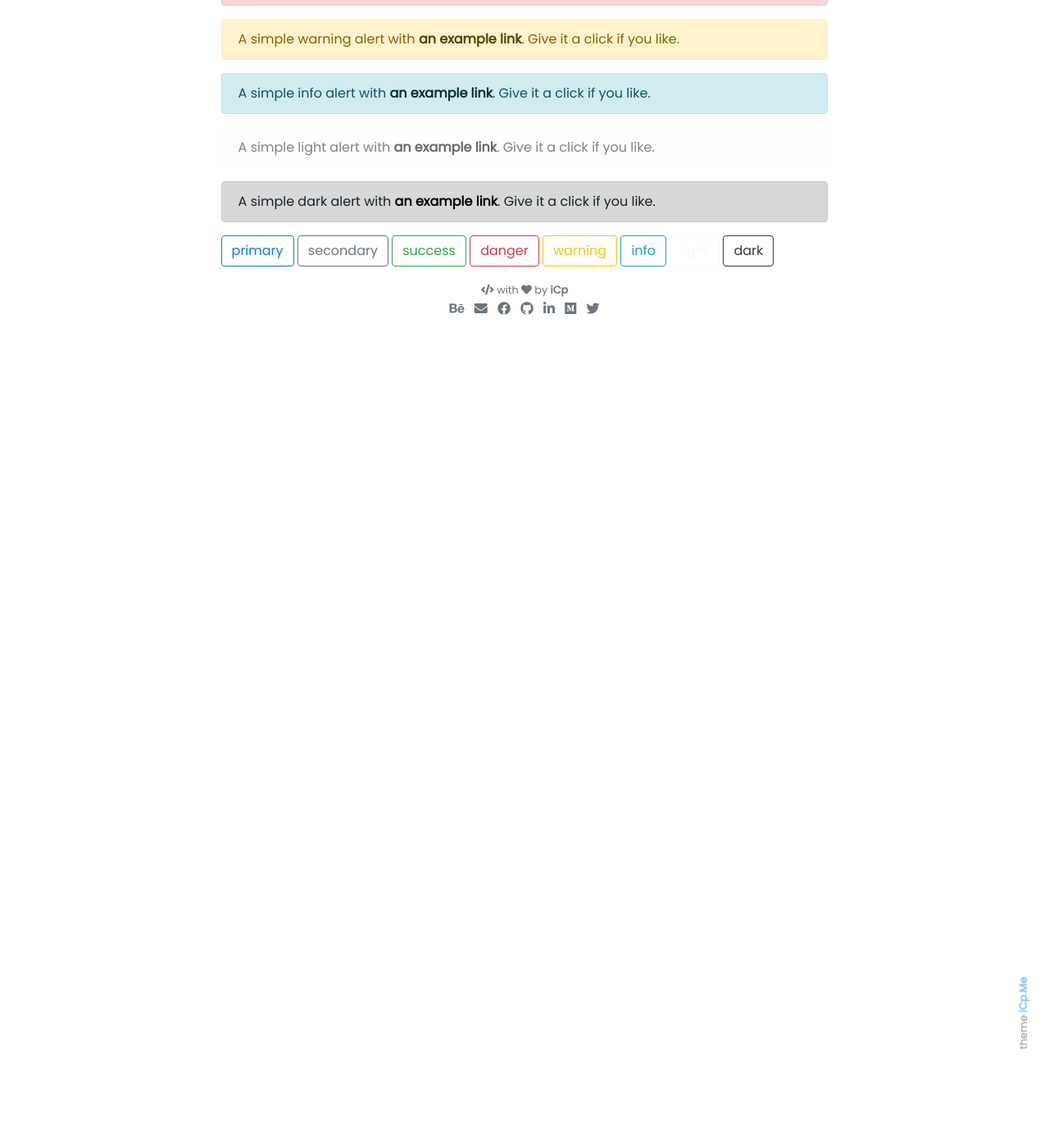
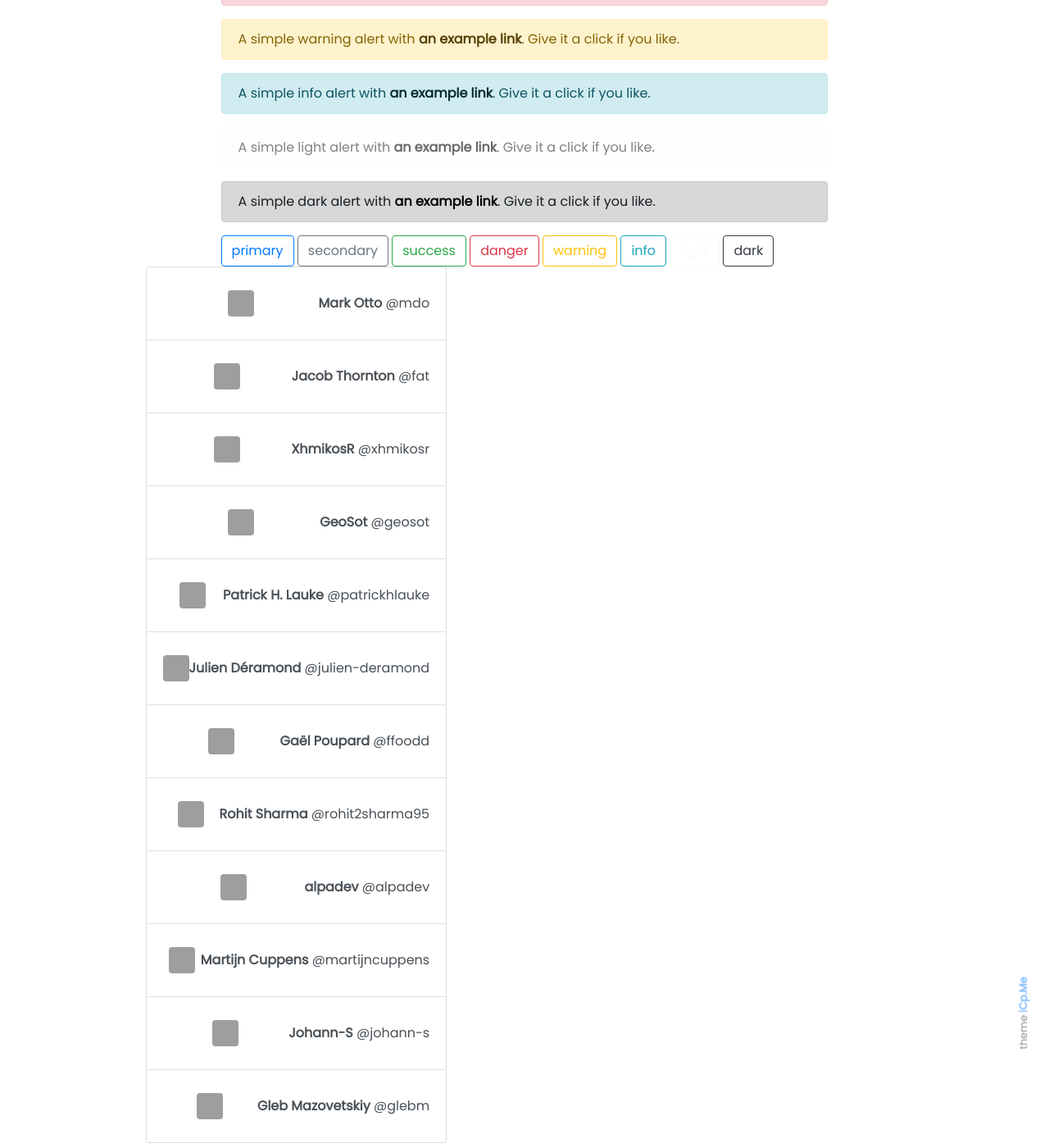
Before and after one commit to WorkSpacesPro/icp, a Jekyll site: the page built from pages/docs.md, in a window 1280 px wide and 1400 px high, scrolled down 2012 px. Shown: the whole window at 82% size. Built offline with Jekyll 4.4.1, drawn with Linux system fonts in a browser that asks for light colours; emoji names are drawn with the system emoji font; before the commit the page ends 2417 px from its top, so only the background shows below that; grey boxes are pictures that could not be loaded.

Commit message:
Update docs.md

```diff
--- a/pages/docs.md
+++ b/pages/docs.md
@@ -107,3 +107,90 @@ GitHub</a>
 <a class="btn btn-outline-light" href="#" role="button">light</a>
 <a class="btn btn-outline-dark" href="#" role="button">dark</a>
 </div>
+
+<!-- list-group mb-3 -->
+<div class="list-group mb-3">
+    <a class="list-group-item list-group-item-action d-flex align-items-center" href="https://github.com/mdo">
+      <img src="https://github.com/mdo.png" alt="@mdo" width="32" height="32" class="rounded me-2" loading="lazy">
+      <span>
+        <strong>Mark Otto</strong> @mdo
+      </span>
+    </a>
+
+    <a class="list-group-item list-group-item-action d-flex align-items-center" href="https://github.com/fat">
+      <img src="https://github.com/fat.png" alt="@fat" width="32" height="32" class="rounded me-2" loading="lazy">
+      <span>
+        <strong>Jacob Thornton</strong> @fat
+      </span>
+    </a>
+
+    <a class="list-group-item list-group-item-action d-flex align-items-center" href="https://github.com/xhmikosr">
+      <img src="https://github.com/xhmikosr.png" alt="@xhmikosr" width="32" height="32" class="rounded me-2" loading="lazy">
+      <span>
+        <strong>XhmikosR</strong> @xhmikosr
+      </span>
+    </a>
+
+    <a class="list-group-item list-group-item-action d-flex align-items-center" href="https://github.com/geosot">
+      <img src="https://github.com/geosot.png" alt="@geosot" width="32" height="32" class="rounded me-2" loading="lazy">
+      <span>
+        <strong>GeoSot</strong> @geosot
+      </span>
+    </a>
+
+    <a class="list-group-item list-group-item-action d-flex align-items-center" href="https://github.com/patrickhlauke">
+      <img src="https://github.com/patrickhlauke.png" alt="@patrickhlauke" width="32" height="32" class="rounded me-2" loading="lazy">
+      <span>
+        <strong>Patrick H. Lauke</strong> @patrickhlauke
+      </span>
+    </a>
+
+    <a class="list-group-item list-group-item-action d-flex align-items-center" href="https://github.com/julien-deramond">
+      <img src="https://github.com/julien-deramond.png" alt="@julien-deramond" width="32" height="32" class="rounded me-2" loading="lazy">
+      <span>
+        <strong>Julien Déramond</strong> @julien-deramond
+      </span>
+    </a>
+
+    <a class="list-group-item list-group-item-action d-flex align-items-center" href="https://github.com/ffoodd">
+      <img src="https://github.com/ffoodd.png" alt="@ffoodd" width="32" height="32" class="rounded me-2" loading="lazy">
+      <span>
+        <strong>Gaël Poupard</strong> @ffoodd
+      </span>
+    </a>
+
+    <a class="list-group-item list-group-item-action d-flex align-items-center" href="https://github.com/rohit2sharma95">
+      <img src="https://github.com/rohit2sharma95.png" alt="@rohit2sharma95" width="32" height="32" class="rounded me-2" loading="lazy">
+      <span>
+        <strong>Rohit Sharma</strong> @rohit2sharma95
+      </span>
+    </a>
+
+    <a class="list-group-item list-group-item-action d-flex align-items-center" href="https://github.com/alpadev">
+      <img src="https://github.com/alpadev.png" alt="@alpadev" width="32" height="32" class="rounded me-2" loading="lazy">
+      <span>
+        <strong>alpadev</strong> @alpadev
+      </span>
+    </a>
+
+    <a class="list-group-item list-group-item-action d-flex align-items-center" href="https://github.com/martijncuppens">
+      <img src="https://github.com/martijncuppens.png" alt="@martijncuppens" width="32" height="32" class="rounded me-2" loading="lazy">
+      <span>
+        <strong>Martijn Cuppens</strong> @martijncuppens
+      </span>
+    </a>
+
+    <a class="list-group-item list-group-item-action d-flex align-items-center" href="https://github.com/johann-s">
+      <img src="https://github.com/johann-s.png" alt="@johann-s" width="32" height="32" class="rounded me-2" loading="lazy">
+      <span>
+        <strong>Johann-S</strong> @johann-s
+      </span>
+    </a>
+
+    <a class="list-group-item list-group-item-action d-flex align-items-center" href="https://github.com/glebm">
+      <img src="https://github.com/glebm.png" alt="@glebm" width="32" height="32" class="rounded me-2" loading="lazy">
+      <span>
+        <strong>Gleb Mazovetskiy</strong> @glebm
+      </span>
+    </a>
+  </div>
```
